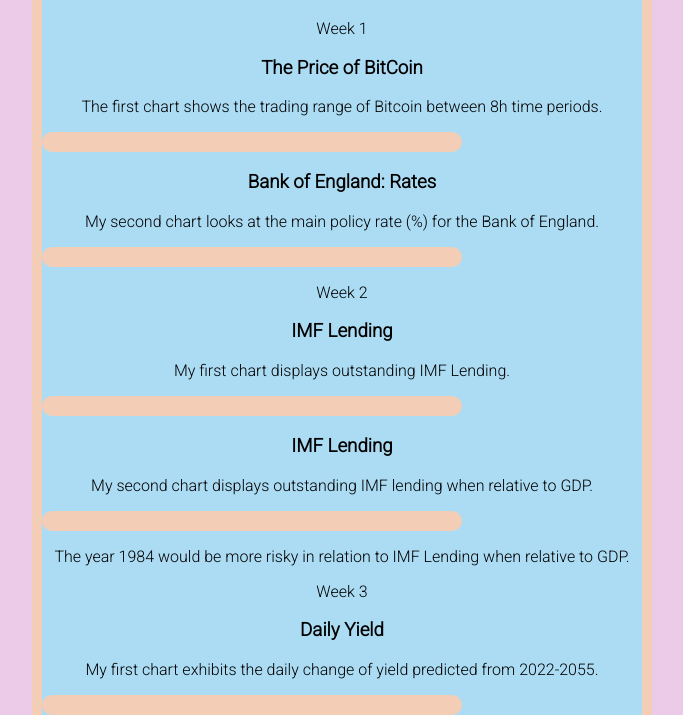
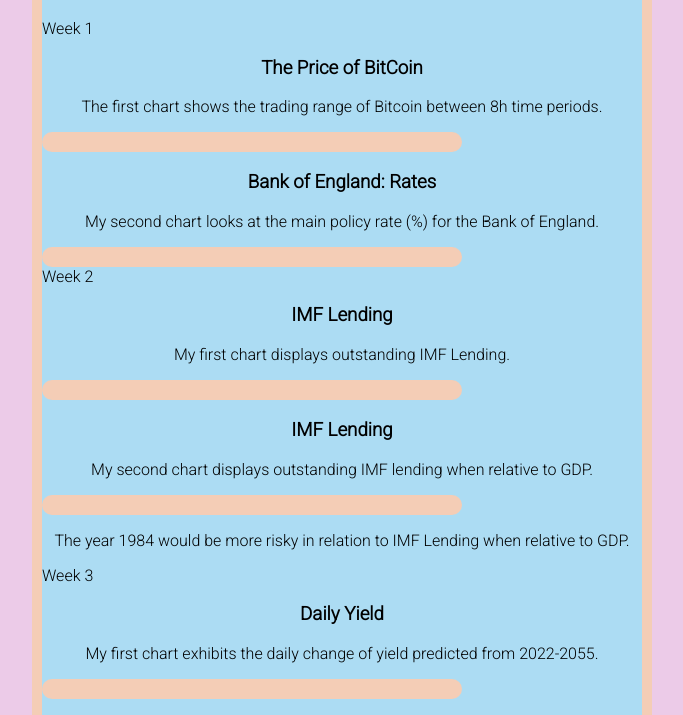
Before and after one commit to jazminyoung/jazminyoung.github.io, a plain HTML site: page portfolio.html in a window 1280 px wide. Shown: the part 80-795 px from the top of the page, without its empty margins (298-981 px from the left). Drawn offline with Linux system fonts and the light colour scheme; a script that the page names is missing.

Commit message:
Update portfolio.html

```diff
--- a/portfolio.html
+++ b/portfolio.html
@@ -26,7 +26,7 @@
     <div class="myWeek1">
         <h1>Data Science for Economists.</h1>
 
-        <p>Week 1</p>
+        <p2>Week 1</p2>
 
         <h3>The Price of BitCoin</h3>
         <p>The first chart shows the trading range of Bitcoin between 8h time periods.</p>
@@ -36,7 +36,7 @@
         <p>My second chart looks at the main policy rate (%) for the Bank of England. </p>
         <div class="chart" id="Chart2"> </div>
 
-        <p>Week 2</p>
+        <p2>Week 2</p2>
 
         <h3>IMF Lending</h3>
         <p>My first chart displays outstanding IMF Lending.</p>
@@ -48,7 +48,7 @@
 
         <p>The year 1984 would be more risky in relation to IMF Lending when relative to GDP.</p>
 
-        <p>Week 3</p>
+        <p2>Week 3</p2>
 
         <h3>Daily Yield</h3>
         <p>My first chart exhibits the daily change of yield predicted from 2022-2055.</p>
```
